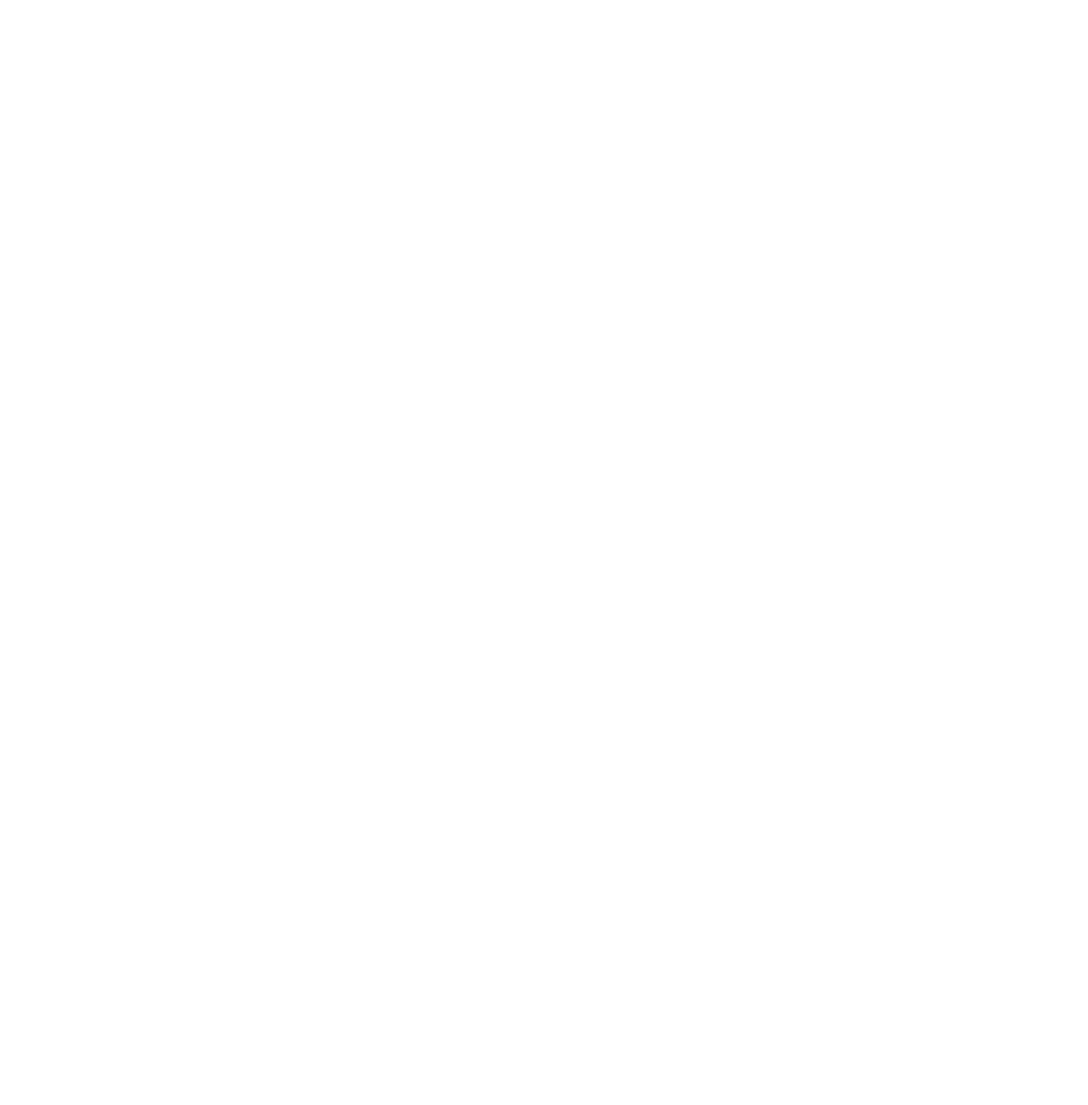
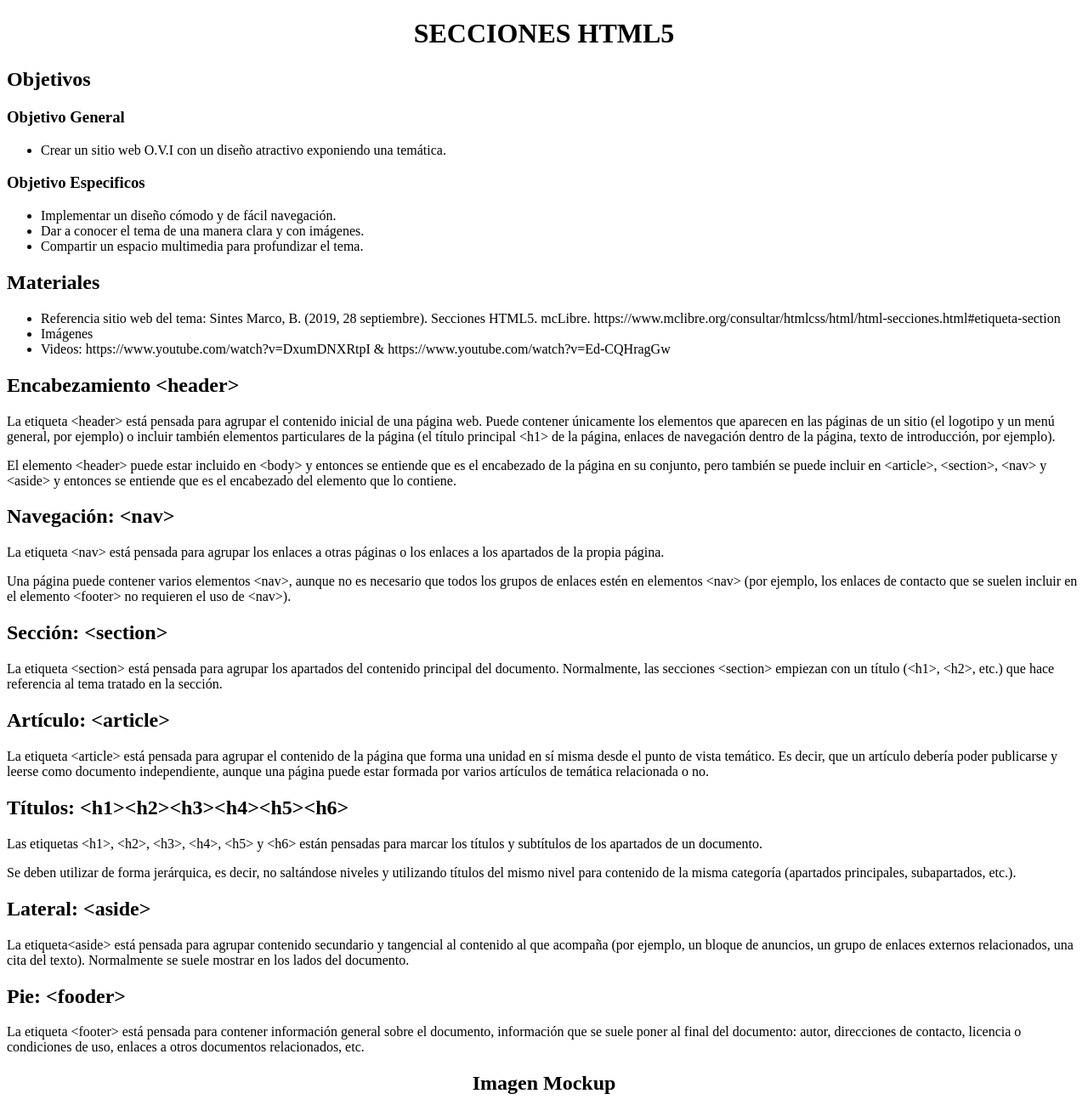
Before and after one commit to Jersson20/DSW-JersonVasquez, a plain HTML site: page planing.html in a window 1280 px wide. Shown: the top 1300 px of the page at 85% size. Before the commit the page ends 800 px from the top, so only its background shows below. Drawn offline with Linux system fonts and the light colour scheme.

Commit message:
planing.htm versión 1.1
Se ingreso texto sobre las secciones en HTML5

```diff
--- a/planing.html
+++ b/planing.html
@@ -6,6 +6,44 @@
     <title>Document</title>
 </head>
 <body>
+    <Center><h1>SECCIONES HTML5</h1></Center>
+    <h2>Objetivos</h2>
+    <h3>Objetivo General</h3>
+    <ul>
+        <li>Crear un sitio web O.V.I con un diseño atractivo exponiendo una temática.</li>
+    </ul>
+    <h3>Objetivo Especificos</h3>
+    <ul>
+        <li>Implementar un diseño cómodo y de fácil navegación.</li>
+        <li>Dar a conocer el tema de una manera clara y con imágenes.</li>
+        <li>Compartir un espacio multimedia para profundizar el tema.</li>
+    </ul>
+    <h2>Materiales</h2>
+    <ul>
+        <li>Referencia sitio web del tema: Sintes Marco, B. (2019, 28 septiembre). Secciones HTML5. mcLibre. https://www.mclibre.org/consultar/htmlcss/html/html-secciones.html#etiqueta-section</li>
+        <li>Imágenes</li>
+        <li>Videos: https://www.youtube.com/watch?v=DxumDNXRtpI  &  https://www.youtube.com/watch?v=Ed-CQHragGw</li>
+    </ul>
 
+    <h2>Encabezamiento &lt;header&gt;</h2>
+    <p>La etiqueta &lt;header&gt; está pensada para agrupar el contenido inicial de una página web. Puede contener únicamente los elementos que aparecen en las páginas de un sitio (el logotipo y un menú general, por ejemplo) o incluir también elementos particulares de la página (el título principal &lt;h1&gt; de la página, enlaces de navegación dentro de la página, texto de introducción, por ejemplo).</p>
+    <p>El elemento &lt;header&gt; puede estar incluido en &lt;body&gt; y entonces se entiende que es el encabezado de la página en su conjunto, pero también se puede incluir en &lt;article&gt;, &lt;section&gt;, &lt;nav&gt; y &lt;aside&gt; y entonces se entiende que es el encabezado del elemento que lo contiene.</p>
+    <h2>Navegación: &lt;nav&gt;</h2>
+    <p>La etiqueta &lt;nav&gt; está pensada para agrupar los enlaces a otras páginas o los enlaces a los apartados de la propia página.</p>
+    <p>Una página puede contener varios elementos &lt;nav&gt;, aunque no es necesario que todos los grupos de enlaces estén en elementos &lt;nav&gt; (por ejemplo, los enlaces de contacto que se suelen incluir en el elemento &lt;footer&gt; no requieren el uso de &lt;nav&gt;).</p>
+    <h2>Sección: &lt;section&gt;</h2>
+    <p>La etiqueta &lt;section&gt; está pensada para agrupar los apartados del contenido principal del documento. Normalmente, las secciones &lt;section&gt; empiezan con un título (&lt;h1&gt;, &lt;h2&gt;, etc.) que hace referencia al tema tratado en la sección.</p>
+    <h2>Artículo: &lt;article&gt;</h2>
+    <p>La etiqueta &lt;article&gt; está pensada para agrupar el contenido de la página que forma una unidad en sí misma desde el punto de vista temático. Es decir, que un artículo debería poder publicarse y leerse como documento independiente, aunque una página puede estar formada por varios artículos de temática relacionada o no.</p>
+    <h2>Títulos: &lt;h1&gt;&lt;h2&gt;&lt;h3&gt;&lt;h4&gt;&lt;h5&gt;&lt;h6&gt;</h2>
+    <p>Las etiquetas &lt;h1&gt;, &lt;h2&gt;, &lt;h3&gt;, &lt;h4&gt;, &lt;h5&gt; y &lt;h6&gt; están pensadas para marcar los títulos y subtítulos de los apartados de un documento.</p>
+    <p>Se deben utilizar de forma jerárquica, es decir, no saltándose niveles y utilizando títulos del mismo nivel para contenido de la misma categoría (apartados principales, subapartados, etc.).</p>
+    <h2>Lateral: &lt;aside&gt;</h2>
+    <p>La etiqueta&lt;aside&gt; está pensada para agrupar contenido secundario y tangencial al contenido al que acompaña (por ejemplo, un bloque de anuncios, un grupo de enlaces externos relacionados, una cita del texto). Normalmente se suele mostrar en los lados del documento.</p>
+    <h2>Pie: &lt;fooder&gt;</h2>
+    <p>La etiqueta &lt;footer&gt; está pensada para contener información general sobre el documento, información que se suele poner al final del documento: autor, direcciones de contacto, licencia o condiciones de uso, enlaces a otros documentos relacionados, etc.</p>
+
+    <center><h2>Imagen Mockup</h2></center>
+    <img src="img/Mockup2.png" alt="Mockup" width="100%" height="700">
 </body>
 </html>
```
Also changed, not shown: index.html (+1 -0 lines), img/Mockup2.png (added).
